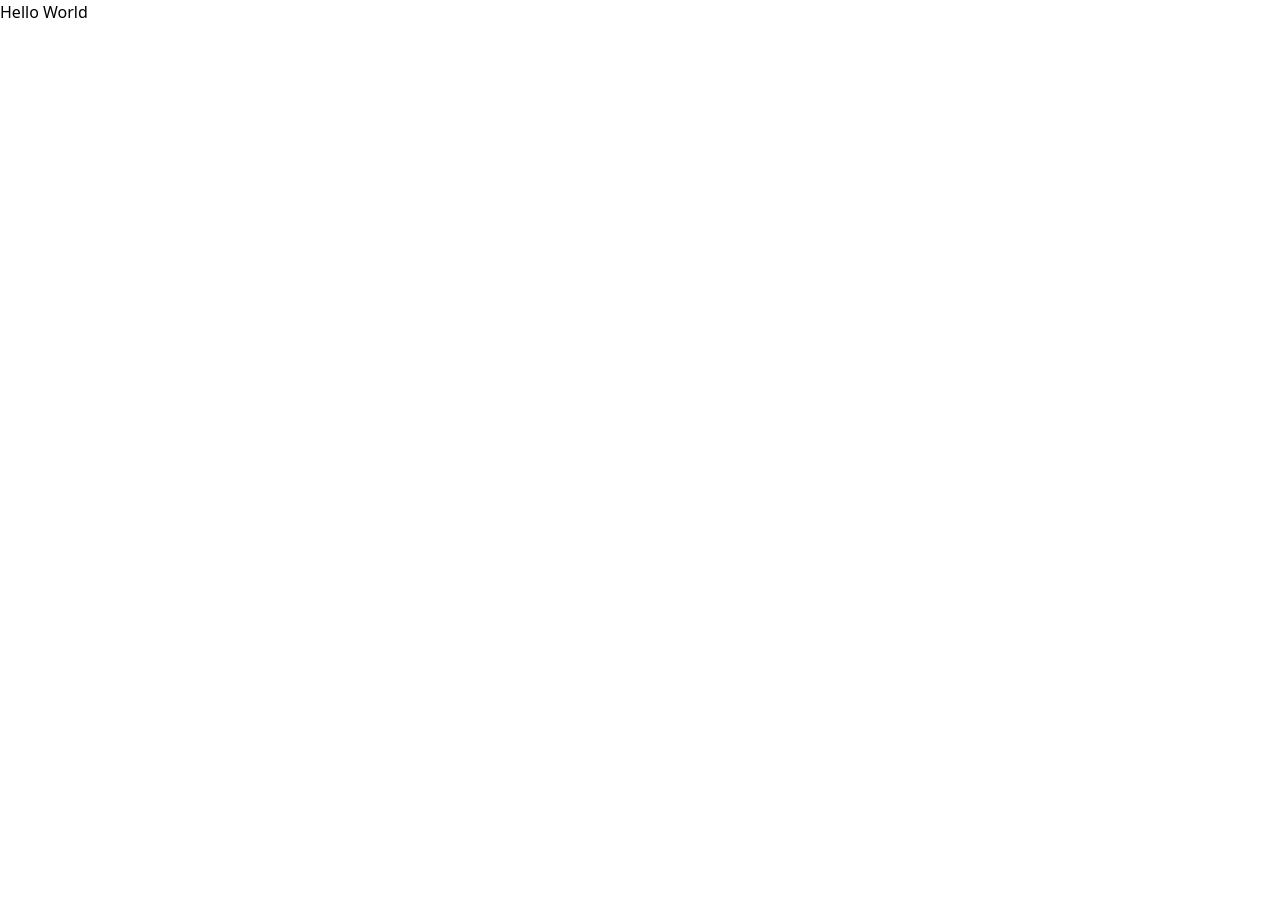
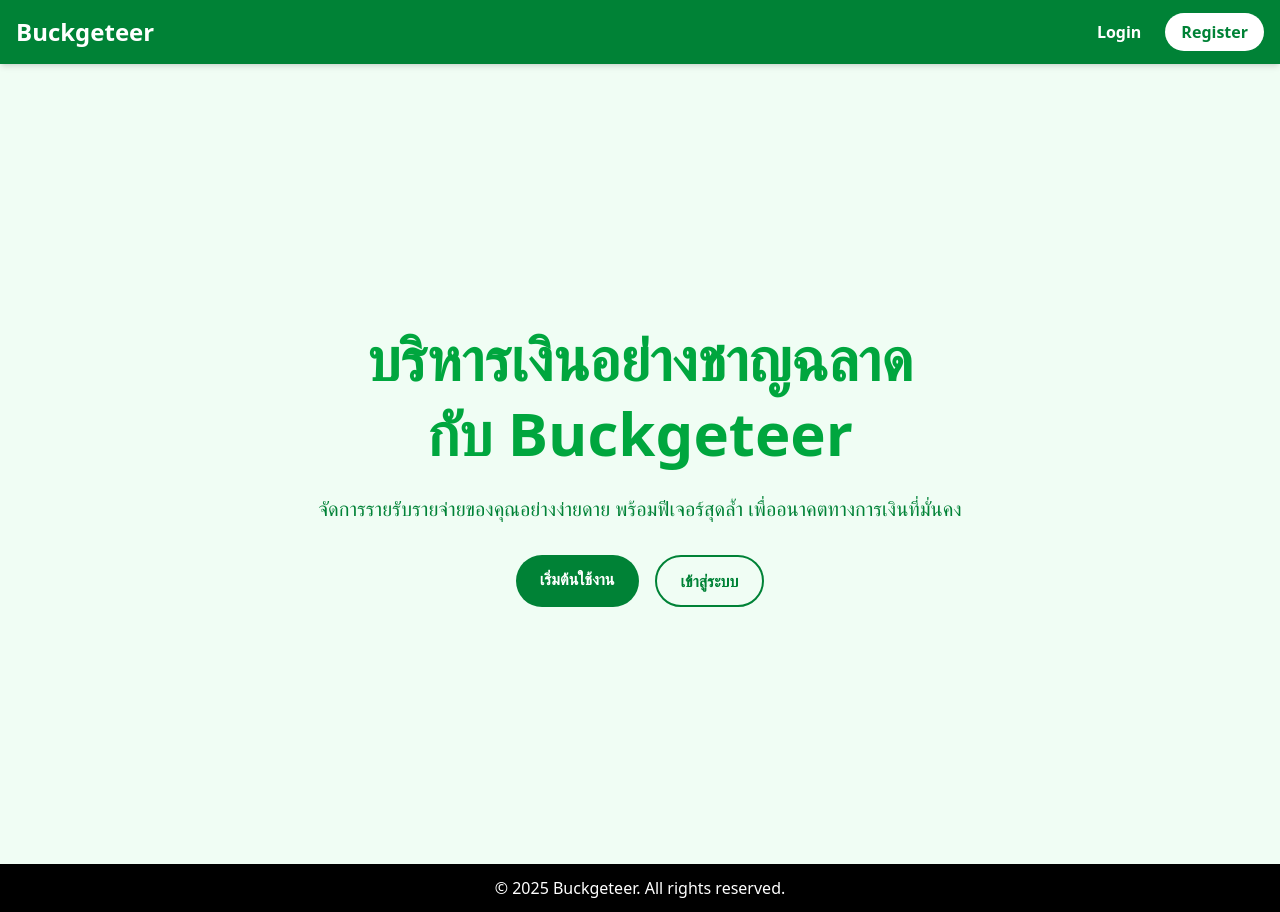
Before and after one commit to KulpithaC/Buckgeteer, a React (Vite) app in the folder frontend/: page / in a window 1280 px wide. Before the commit the page ends 800 px from the top, so only its background shows below. Built offline with nearby package versions, Linux system fonts and the light colour scheme.

Commit message:
Create landing page

```diff
--- a/frontend/package.json
+++ b/frontend/package.json
@@ -13,6 +13,7 @@
     "@tailwindcss/vite": "^4.1.4",
     "react": "^19.0.0",
     "react-dom": "^19.0.0",
+    "react-router-dom": "^7.5.2",
     "tailwindcss": "^4.1.4"
   },
   "devDependencies": {
--- a/frontend/src/App.jsx
+++ b/frontend/src/App.jsx
@@ -1,10 +1,7 @@
-import { useState } from 'react'
-import './App.css'
+import AppRouter from "./router";
 
 function App() {
-  return (
-    <div>Hello World</div>
-  )
+  return <AppRouter />;
 }
 
-export default App
+export default App;
--- /dev/null
+++ b/frontend/src/components/Footer.jsx
@@ -0,0 +1,7 @@
+export default function Footer() {
+  return (
+    <footer className="bg-black text-white text-center py-3">
+      <p>&copy; {new Date().getFullYear()} Buckgeteer. All rights reserved.</p>
+    </footer>
+  );
+}
--- /dev/null
+++ b/frontend/src/components/HeroSection.jsx
@@ -0,0 +1,31 @@
+import { Link } from "react-router-dom";
+
+export default function HeroSection() {
+  return (
+    <section className="bg-green-50 min-h-screen flex flex-col items-center justify-center text-center px-6 md:px-12">
+      <h1 className="text-4xl md:text-6xl font-bold text-green-600 leading-tight mb-6">
+        บริหารเงินอย่างชาญฉลาด
+        <br />
+        กับ Buckgeteer
+      </h1>
+      <p className="text-green-700 text-lg md:text-xl mb-8 max-w-2xl">
+        จัดการรายรับรายจ่ายของคุณอย่างง่ายดาย พร้อมฟีเจอร์สุดล้ำ
+        เพื่ออนาคตทางการเงินที่มั่นคง
+      </p>
+      <div className="flex flex-col sm:flex-row gap-4">
+        <Link
+          to="/register"
+          className="bg-green-700 text-white font-semibold py-3 px-6 rounded-full hover:bg-green-600 transition"
+        >
+          เริ่มต้นใช้งาน
+        </Link>
+        <Link
+          to="/login"
+          className="border-2 border-green-700 text-green-700 font-semibold py-3 px-6 rounded-full hover:bg-green-100 transition"
+        >
+          เข้าสู่ระบบ
+        </Link>
+      </div>
+    </section>
+  );
+}
--- /dev/null
+++ b/frontend/src/components/Navbar.jsx
@@ -0,0 +1,72 @@
+import { Link } from "react-router-dom";
+import { useState } from "react";
+
+export default function Navbar() {
+  const [menuOpen, setMenuOpen] = useState(false);
+
+  const toggleMenu = () => {
+    setMenuOpen(!menuOpen);
+  };
+
+  return (
+    <nav className="bg-green-700 p-4 flex items-center justify-between shadow-md relative">
+      <Link to="/" className="text-2xl font-bold text-white">
+        Buckgeteer
+      </Link>
+
+      {/* Desktop */}
+      <ul className="hidden md:flex items-center space-x-6">
+        <li>
+          <Link
+            to="/login"
+            className="text-white font-semibold hover:underline"
+          >
+            Login
+          </Link>
+        </li>
+        <li>
+          <Link
+            to="/register"
+            className="bg-white text-green-700 font-bold py-2 px-4 rounded-full hover:bg-green-100"
+          >
+            Register
+          </Link>
+        </li>
+      </ul>
+
+      {/* Hamburger Button */}
+      <button
+        className="md:hidden text-white text-3xl focus:outline-none"
+        onClick={toggleMenu}
+      >
+        ☰
+      </button>
+
+      {/* Mobile */}
+      <ul
+        className={`${
+          menuOpen ? "flex" : "hidden"
+        } absolute top-full left-0 w-full bg-green-700 flex-col items-center py-2 md:hidden z-10`}
+      >
+        <li className="border-b border-white w-full text-center">
+          <Link
+            to="/login"
+            className="text-white font-semibold block py-2"
+            onClick={() => setMenuOpen(false)}
+          >
+            Login
+          </Link>
+        </li>
+        <li className="border-b border-white w-full text-center">
+          <Link
+            to="/register"
+            className="text-white font-semibold block py-2"
+            onClick={() => setMenuOpen(false)}
+          >
+            Register
+          </Link>
+        </li>
+      </ul>
+    </nav>
+  );
+}
--- /dev/null
+++ b/frontend/src/pages/Landing.jsx
@@ -0,0 +1,16 @@
+import React from "react";
+import Navbar from "../components/Navbar";
+import HeroSection from "../components/HeroSection";
+import Footer from "../components/Footer";
+
+const Landing = () => {
+  return (
+    <>
+      <Navbar />
+      <HeroSection />
+      <Footer />
+    </>
+  );
+};
+
+export default Landing;
--- /dev/null
+++ b/frontend/src/router.jsx
@@ -0,0 +1,18 @@
+import { BrowserRouter as Router, Routes, Route } from 'react-router-dom';
+import Landing from './pages/Landing';
+// import Login from './pages/auth/Login';
+// import Register from './pages/auth/Register';
+// import Dashboard from './pages/transactions/Dashboard';
+
+export default function AppRouter() {
+  return (
+    <Router>
+      <Routes>
+        <Route path="/" element={<Landing />} />
+        {/* <Route path="/login" element={<Login />} />
+        <Route path="/register" element={<Register />} />
+        <Route path="/dashboard" element={<Dashboard />} /> */}
+      </Routes>
+    </Router>
+  );
+}
```
